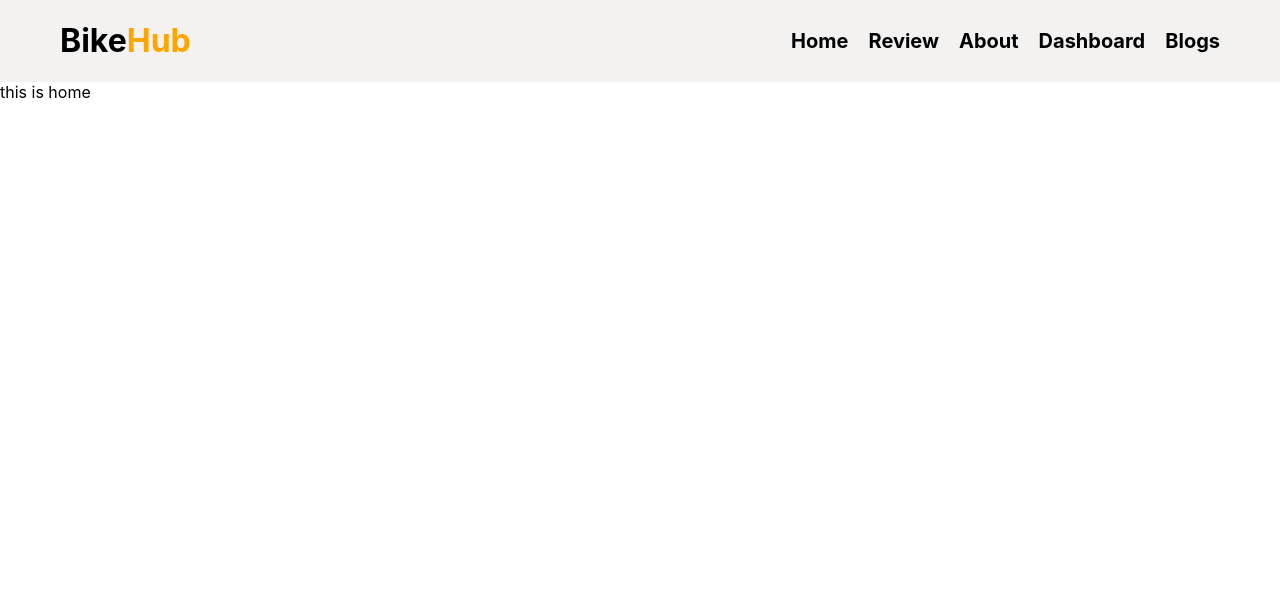
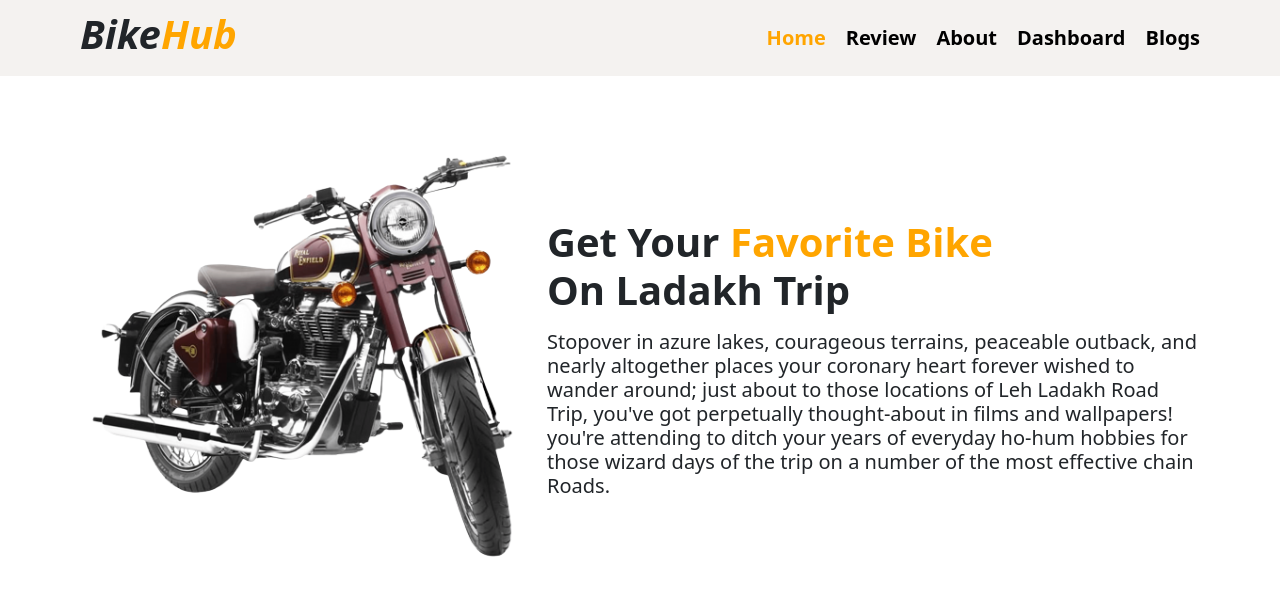
Before and after one commit to azmi0323/ladakh-trio-bike-rent-project, a React (Create React App) app: page / in a window 1280 px wide. Shown: the top 596 px of the page. Built offline with nearby package versions, Linux system fonts and the light colour scheme.

Commit message:
commit after database page

```diff
--- a/package.json
+++ b/package.json
@@ -6,10 +6,13 @@
     "@testing-library/jest-dom": "^5.16.3",
     "@testing-library/react": "^12.1.4",
     "@testing-library/user-event": "^13.5.0",
+    "bootstrap": "^5.1.3",
     "react": "^18.0.0",
+    "react-bootstrap": "^2.2.2",
     "react-dom": "^18.0.0",
     "react-router-dom": "^6.3.0",
     "react-scripts": "5.0.0",
+    "recharts": "^2.1.9",
     "web-vitals": "^2.1.4"
   },
   "scripts": {
--- a/src/App.js
+++ b/src/App.js
@@ -1,4 +1,5 @@
 import { Route, Routes } from "react-router-dom";
+import 'bootstrap/dist/css/bootstrap.min.css';
 import "./App.css";
 import Header from "./Components/Header/Header";
 import Home from './Components/Home/Home';
--- a/src/Components/Dashboard/Dashboard.js
+++ b/src/Components/Dashboard/Dashboard.js
@@ -1,11 +1,28 @@
-import React from 'react';
-import './Dashboard.css'
+import React, { useEffect, useState } from "react";
+import { Line, LineChart, Tooltip, XAxis, YAxis } from "recharts";
+import "./Dashboard.css";
 const Dashboard = () => {
-    return (
-        <div>
-            this is dashboard
+  const [cart, setChart] = useState([]);
+    useEffect(()=>{
+        fetch("data.json")
+        .then(res=>res.json())
+        .then(data=>setChart(data))
+    },[])
+  return(
+        <div className="container mt-5">
+            <div>
+            <LineChart width={700} height={400} data={cart}>
+                <Line dataKey={'investment'}></Line>
+                <Line dataKey={'revenue'}></Line>
+                <Line dataKey={'sell'}></Line>
+                <XAxis dataKey={'month'}></XAxis>
+                <YAxis></YAxis>
+                <Tooltip></Tooltip>
+            </LineChart>
+            <h2 className="mt-3 fw-bold"><span className="orange">Our Sells</span> in Last Six Month</h2>
+            </div>
         </div>
-    );
+        );
 };
 
 export default Dashboard;
--- a/src/Components/Header/Header.css
+++ b/src/Components/Header/Header.css
@@ -1,21 +1,34 @@
-.header-link{
+
+.nav-style{
+    background-color: rgb(244, 242, 240);
+}
+.link:hover{
+    color: orange;
+}
+.header-part{
+    display: flex;
+    justify-content: space-between;
+    align-items: center;
+
+    padding: 10px 10px;
+}
+.orange{
+    color: orange;
+}
+.link{
     text-decoration: none;
     margin-left: 20px;
     font-size: 20px;
     color: black;
     font-weight: bold;
 }
-
-.header-link:hover{
+.link-active{
+    text-decoration: none;
+    margin-left: 20px;
+    font-size: 20px;
+    color: orange;
+    font-weight: bold;
+}
+.link-active:hover{
     color: orange;
 }
-.header-part{
-    display: flex;
-    justify-content: space-between;
-    align-items: center;
-    background-color: rgb(244, 242, 240);
-    padding: 0px 60px;
-}
-.orange{
-    color: orange;
-}
--- a/src/Components/Header/Header.js
+++ b/src/Components/Header/Header.js
@@ -1,29 +1,46 @@
 import React from "react";
-import { Link } from "react-router-dom";
-import './Header.css'
+import "./Header.css";
+import { NavLink } from "react-router-dom";
 const Header = () => {
   return (
-    <div>
-      <div className="header-part">
-        <div>
-          <h1>Bike<span className="orange">Hub</span></h1>
+    <div className="nav-style ">
+      <div className="header-part container">
+        <div className="">
+          <h1 className="fw-bold fst-italic">
+            Bike<span className="orange">Hub</span>
+          </h1>
         </div>
         <div>
-          <Link className="header-link" to="/">
+          <NavLink
+            className={({ isActive }) => (isActive ? "link-active" : "link")}
+            to="/"
+          >
             Home
-          </Link>
-          <Link className="header-link" to="/review">
+          </NavLink>
+          <NavLink
+            className={({ isActive }) => (isActive ? "link-active" : "link")}
+            to="/review"
+          >
             Review
-          </Link>
-          <Link className="header-link" to="/about">
+          </NavLink>
+          <NavLink
+            className={({ isActive }) => (isActive ? "link-active" : "link")}
+            to="/about"
+          >
             About
-          </Link>
-          <Link className="header-link" to="/dashboard">
+          </NavLink>
+          <NavLink
+            className={({ isActive }) => (isActive ? "link-active" : "link")}
+            to="/dashBoard"
+          >
             Dashboard
-          </Link>
-          <Link className="header-link" to="/blogs">
+          </NavLink>
+          <NavLink
+            className={({ isActive }) => (isActive ? "link-active" : "link")}
+            to="/blogs"
+          >
             Blogs
-          </Link>
+          </NavLink>
         </div>
       </div>
     </div>
--- a/src/Components/Home/Home.css
+++ b/src/Components/Home/Home.css
@@ -0,0 +1,3 @@
+.bike img{
+    width: 100%;
+}
--- a/src/Components/Home/Home.js
+++ b/src/Components/Home/Home.js
@@ -1,9 +1,16 @@
 import React from 'react';
 import './Home.css'
+import bikeImg from '../../Assets/bike.png'
 const Home = () => {
     return (
-        <div>
-            this is home
+        <div className='d-flex  align-items-center container mt-5'>
+            <div className='col-lg-5 bike col-md-5'>
+                <img className='img-fluid' src={bikeImg} alt='bikeImg'/>
+            </div>
+            <div className='col-lg-7 col-md-7'>
+                <h1 className='fw-bold'>Get Your <span className='orange'>Favorite Bike </span><br></br>On Ladakh Trip</h1>
+                <h5 className='mt-3'>Stopover in azure lakes, courageous terrains, peaceable outback, and nearly altogether places your coronary heart forever wished to wander around; just about to those locations of Leh Ladakh Road Trip, you've got perpetually thought-about in films and wallpapers! you're attending to ditch your years of everyday ho-hum hobbies for those wizard days of the trip on a number of the most effective chain Roads.</h5>
+            </div>
         </div>
     );
 };
```
Also changed, not shown: public/data.json (added, +38 -0 lines), src/Components/Rechart/Rechart.js (added, +12 -0 lines), src/Assets/bike.png (added), src/Components/Rechart/Rechart.css (added), 1 other file (tests, documents, lock files or other folders).
